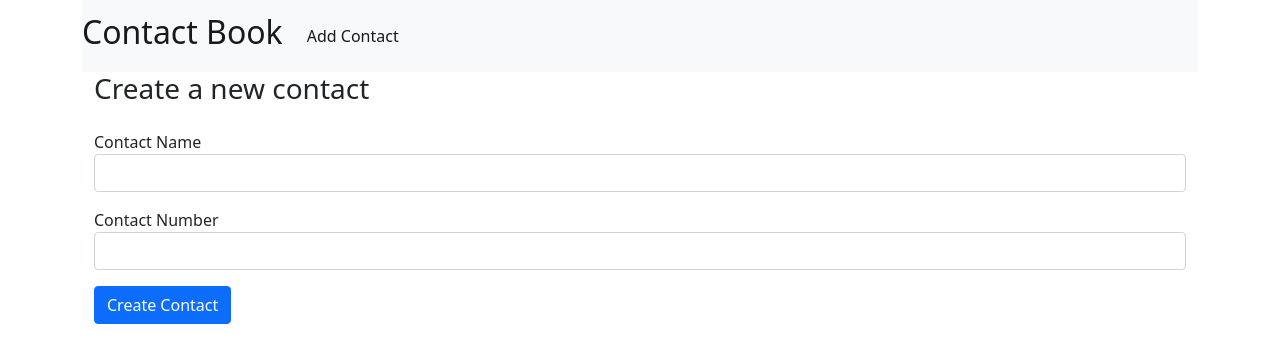
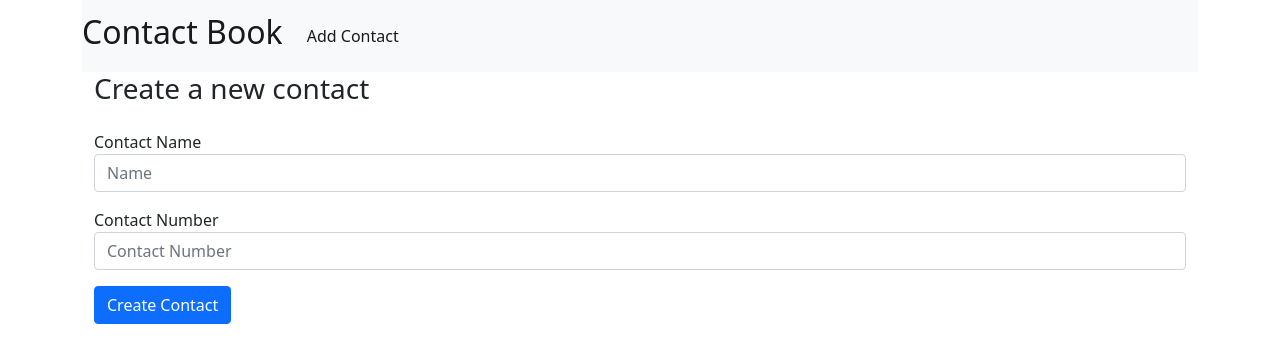
Before and after one commit to ansleydsouza/contactbook, a React (Create React App) app in the folder client/: page /create in a window 1280 px wide. Shown: the top 362 px of the page. Built offline with nearby package versions, Linux system fonts and the light colour scheme.

Commit message:
Added placeholders

```diff
--- a/client/src/components/ContactsList.js
+++ b/client/src/components/ContactsList.js
@@ -97,6 +97,7 @@ export default function ContactsList() {
                     type="text"
                     className="form-control"
                     id="searchName"
+                    placeholder="Search..."
                     value={searchName}
                     onChange={(e) => setSearchName(e.target.value)}
                 />
--- a/client/src/components/CreateContact.js
+++ b/client/src/components/CreateContact.js
@@ -43,6 +43,7 @@ export default function CreateContact() {
                         type="text"
                         className="form-control"
                         id="contact_name"
+                        placeholder="Name"
                         value={form.contact_name}
                         onChange={(e) => updateForm({ contact_name: e.target.value })}
                     />
@@ -53,6 +54,7 @@ export default function CreateContact() {
                         type="text"
                         className="form-control"
                         id="contact_number"
+                        placeholder="Contact Number"
                         value={form.contact_number}
                         onChange={(e) => updateForm({ contact_number: e.target.value })}
                     />
--- a/client/src/components/UpdateContact.js
+++ b/client/src/components/UpdateContact.js
@@ -64,6 +64,7 @@ export default function UpdateContact() {
                         type="text"
                         className="form-control"
                         id="contact_name"
+                        placeholder="Name"
                         value={form.contact_name}
                         onChange={(e) => updateForm({ contact_name: e.target.value })}
                     />
@@ -74,6 +75,7 @@ export default function UpdateContact() {
                         type="text"
                         className="form-control"
                         id="contact_number"
+                        placeholder="Contact Number"
                         value={form.contact_number}
                         onChange={(e) => updateForm({ contact_number: e.target.value })}
                     />
```
